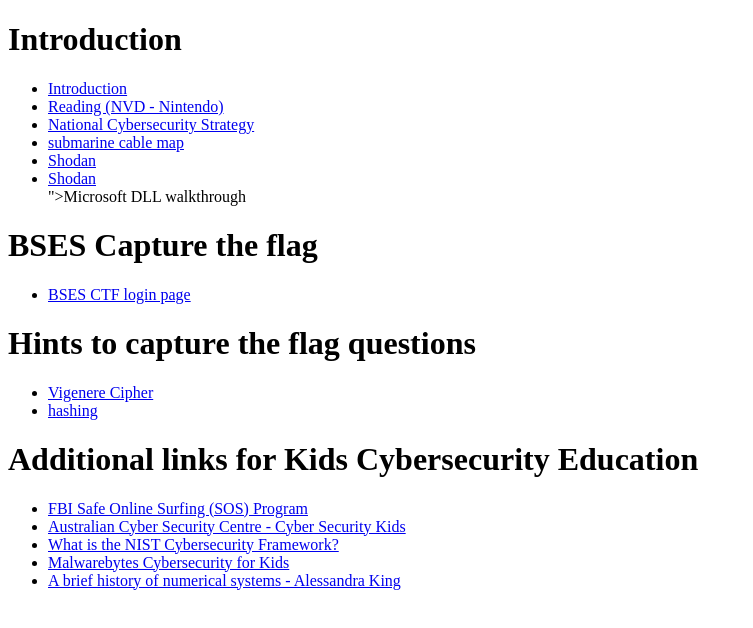
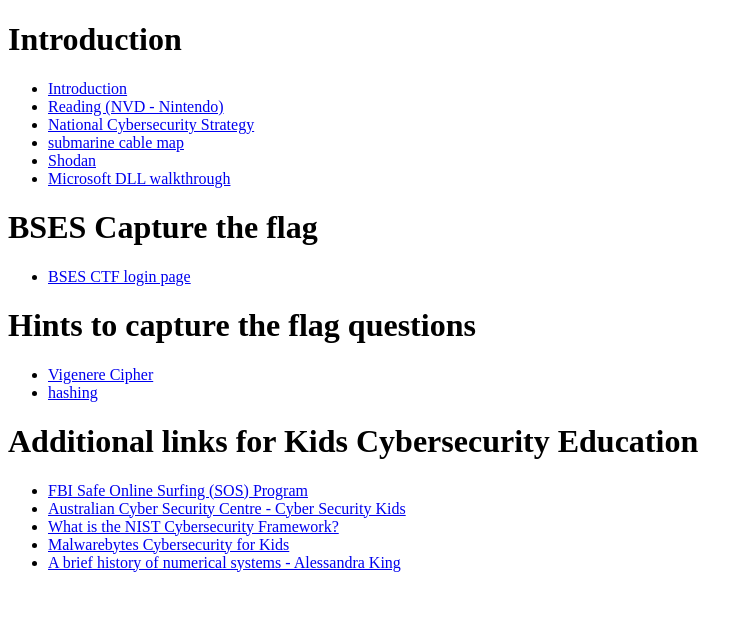
Before and after one commit to BwanaKijani/BSESCareerDay, a plain HTML site: page index.html in a window 1280 px wide. Shown: the whole page, without its empty margins (0-753 px from the left). Drawn offline with Linux system fonts and the light colour scheme.

Commit message:
Add files via upload

```diff
--- a/index.html
+++ b/index.html
@@ -12,7 +12,7 @@
      <li><a href="https://www.whitehouse.gov/wp-content/uploads/2023/03/National-Cybersecurity-Strategy-2023.pdf">National Cybersecurity Strategy</a></li>
 	 <li><a href="https://www.submarinecablemap.com/">submarine cable map</a></li>
      <li><a href="https://www.shodan.io/">Shodan</a></li>
-	 <li><a href="<li><a href="https://www.shodan.io/">Shodan</a></li>">Microsoft DLL walkthrough</a></li>
+	 <li><a href="https://learn.microsoft.com/en-us/cpp/build/walkthrough-creating-and-using-a-dynamic-link-library-cpp?view=msvc-170">Microsoft DLL walkthrough</a></li>
     </ul>
 
 
```
